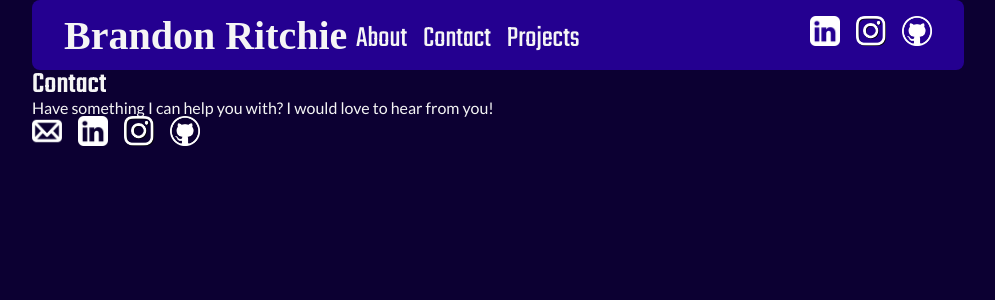
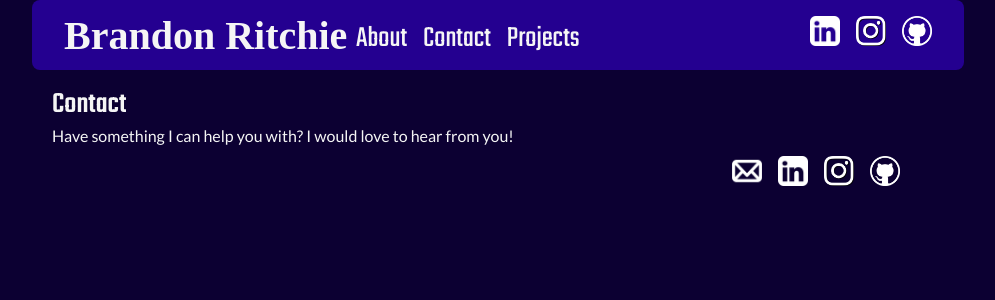
Before and after one commit to Brandon-Ritchie/portfolio-website, a React (Create React App) app: page /Contact in a window 1280 px wide. Shown: the top 300 px of the page, without its empty margins (158-1153 px from the left). Built offline with nearby package versions, Linux system fonts and the light colour scheme; a web font is replaced by a local one.

Commit message:
added styling to contact page

```diff
--- a/src/components/Contact/Contact.css
+++ b/src/components/Contact/Contact.css
@@ -1,3 +1,19 @@
+.article {
+  padding: 1rem;
+  flex-direction: column;
+}
+
+.article h2,
+p {
+  padding: 0.25rem;
+}
+
+.socials {
+  padding-top: 0.5rem;
+  display: flex;
+  justify-content: end;
+}
+
 .socials img {
   height: 1.875rem;
   margin-right: 1rem;
--- a/src/components/Contact/Contact.js
+++ b/src/components/Contact/Contact.js
@@ -7,7 +7,7 @@ import linkedInLogo from "../../images/linkedin-logo.png";
 
 export function Contact(props) {
   return (
-    <div>
+    <div className="article">
       <h2>Contact</h2>
       <p>Have something I can help you with? I would love to hear from you!</p>
       <div className="socials">
```
